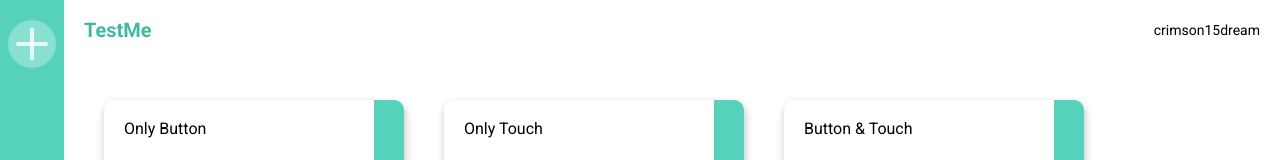
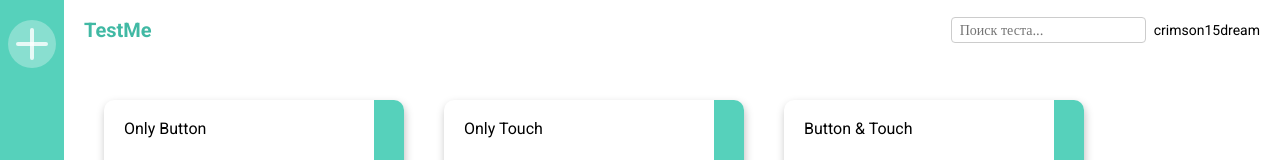
Before and after one commit to DoshSempai/study-platform, a React app: page /#/ in a window 1280 px wide. Shown: the top 160 px of the page. Built offline with nearby package versions, Linux system fonts and the light colour scheme.

Commit message:
[search_test] Search in Header

```diff
--- a/src/view/components/header/Header.css
+++ b/src/view/components/header/Header.css
@@ -8,6 +8,16 @@
     align-items: center;
     justify-content: space-between;
     background-color: var(--stplatform-white);
+}
+
+.header__part--right {
+    display: flex;
+    align-items: center;
+    justify-content: flex-end;
+}
+
+.header__search {
+    margin-right: 8px;
 }
 
 .header__title {
--- a/src/view/components/header/Header.tsx
+++ b/src/view/components/header/Header.tsx
@@ -1,12 +1,31 @@
 import React from 'react';
 import { Link } from 'react-router-dom';
+import { Input } from '../formparts/textinput/textinput';
 import './Header.css';
 
-export const Header = (): JSX.Element => (
+interface IHeader {
+	searchValue?: string;
+	setSearchValue?: (data: string) => void;
+}
+
+export const Header = ({ searchValue, setSearchValue }: IHeader): JSX.Element => (
 	<div className="header">
 		<Link to="/" className="stplatform-link">
 			<div className="header__title">TestMe</div>
 		</Link>
-		<div className="header__settings">crimson15dream</div>
+		<div className="header__part--right">
+			{searchValue !== undefined && setSearchValue && (
+				<div className="header__search">
+					<Input
+						placeholder="Поиск теста..."
+						value={searchValue}
+						onChange={(e): void => {
+							setSearchValue(e.target.value);
+						}}
+					/>
+				</div>
+			)}
+			<div className="header__settings">crimson15dream</div>
+		</div>
 	</div>
 );
--- a/src/view/components/navigation/Navigation.tsx
+++ b/src/view/components/navigation/Navigation.tsx
@@ -11,9 +11,11 @@ export const Navigation = ({ onCreateTestClick }: INavigation): JSX.Element => {
 	};
 	return (
 		<div className="navigation">
-			<div className="navigation__item">
-				<div className="navigation__create" onClick={handleCreateClick}></div>
-			</div>
+			{onCreateTestClick && (
+				<div className="navigation__item">
+					<div className="navigation__create" onClick={handleCreateClick}></div>
+				</div>
+			)}
 			{/* <div className="navigation__item"></div>
 			<div className="navigation__item"></div> */}
 		</div>
--- a/src/view/pages/common/CommonLayout.tsx
+++ b/src/view/pages/common/CommonLayout.tsx
@@ -5,14 +5,21 @@ import { Navigation } from '../../components/navigation/Navigation';
 
 interface CommonLayoutProps {
 	children?: ReactNode;
+	searchValue?: string;
+	setSearchValue?: (data: string) => void;
 	onCreateTestClick?: () => void;
 }
 
-export const CommonLayout = ({ children, onCreateTestClick }: CommonLayoutProps): JSX.Element => (
+export const CommonLayout = ({
+	children,
+	onCreateTestClick,
+	searchValue,
+	setSearchValue,
+}: CommonLayoutProps): JSX.Element => (
 	<>
 		<Navigation onCreateTestClick={onCreateTestClick} />
 		<div className="app_right">
-			<Header />
+			<Header searchValue={searchValue} setSearchValue={setSearchValue} />
 			<Content>{children}</Content>
 		</div>
 	</>
--- a/src/view/pages/dashboard/dashboard.tsx
+++ b/src/view/pages/dashboard/dashboard.tsx
@@ -9,6 +9,7 @@ import { ApiLocalStorage } from '../../../service/api.localstorage';
 const Dashboard = (): JSX.Element => {
 	const [showTestWIzardModal, setShowTestWizardModal] = useState<boolean>(false);
 	const [testList, setTestList] = useState<ITestData[]>(dashboardTestLocalData);
+	const [searchValue, setSearchValue] = useState<string>('');
 	const [api] = useState(new ApiLocalStorage());
 
 	const updateList = (): void => {
@@ -31,8 +32,14 @@ const Dashboard = (): JSX.Element => {
 
 	return (
 		<>
-			<CommonLayout onCreateTestClick={(): void => setShowTestWizardModal(true)}>
-				{testList.map((testData) => (
+			<CommonLayout
+				searchValue={searchValue}
+				setSearchValue={setSearchValue}
+				onCreateTestClick={(): void => setShowTestWizardModal(true)}
+			>
+				{testList
+					.filter((el) => el.title.toLowerCase().indexOf(searchValue.toLowerCase()) > -1)
+					.map((testData) => (
 						<Link
 							key={testData.title}
 							to="/exercise"
```
Lines whose indentation alone changed are shown as unchanged.
